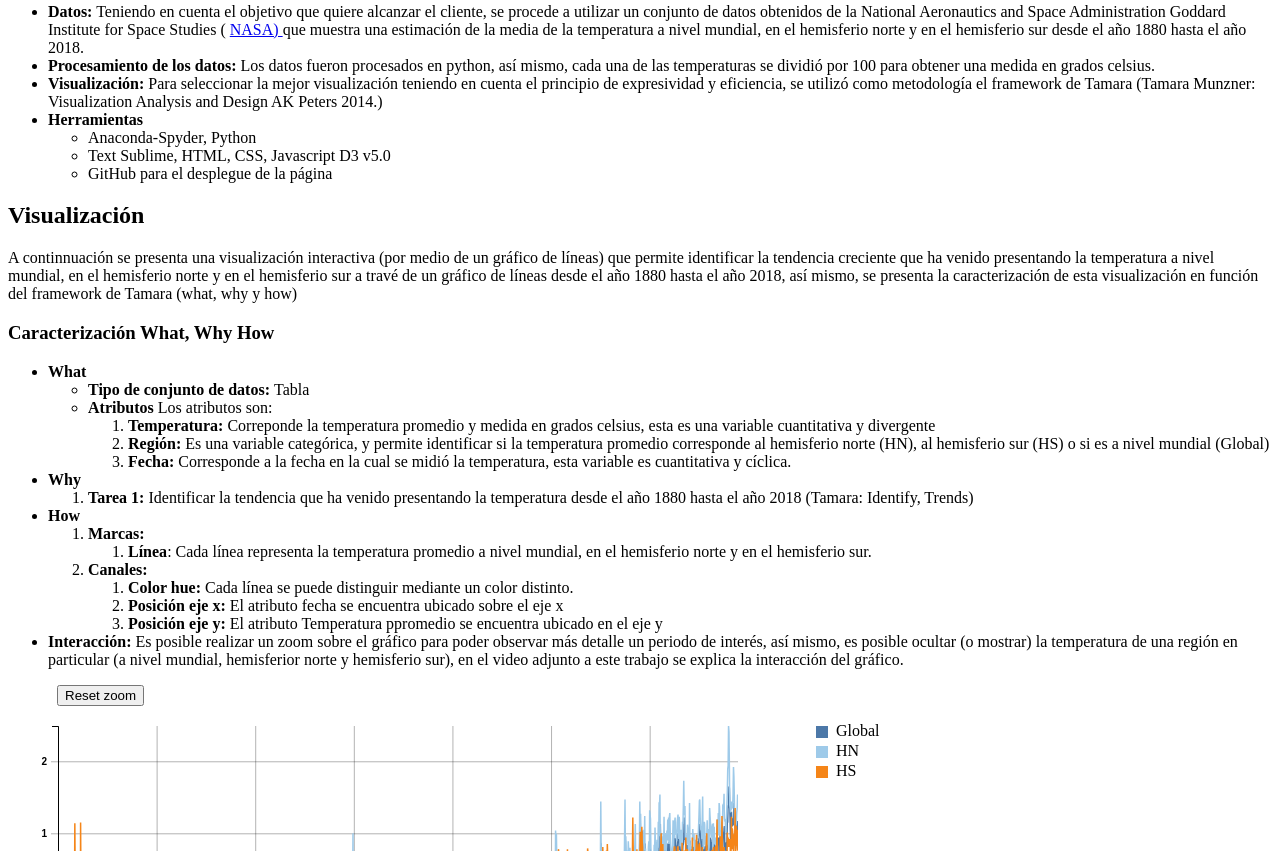
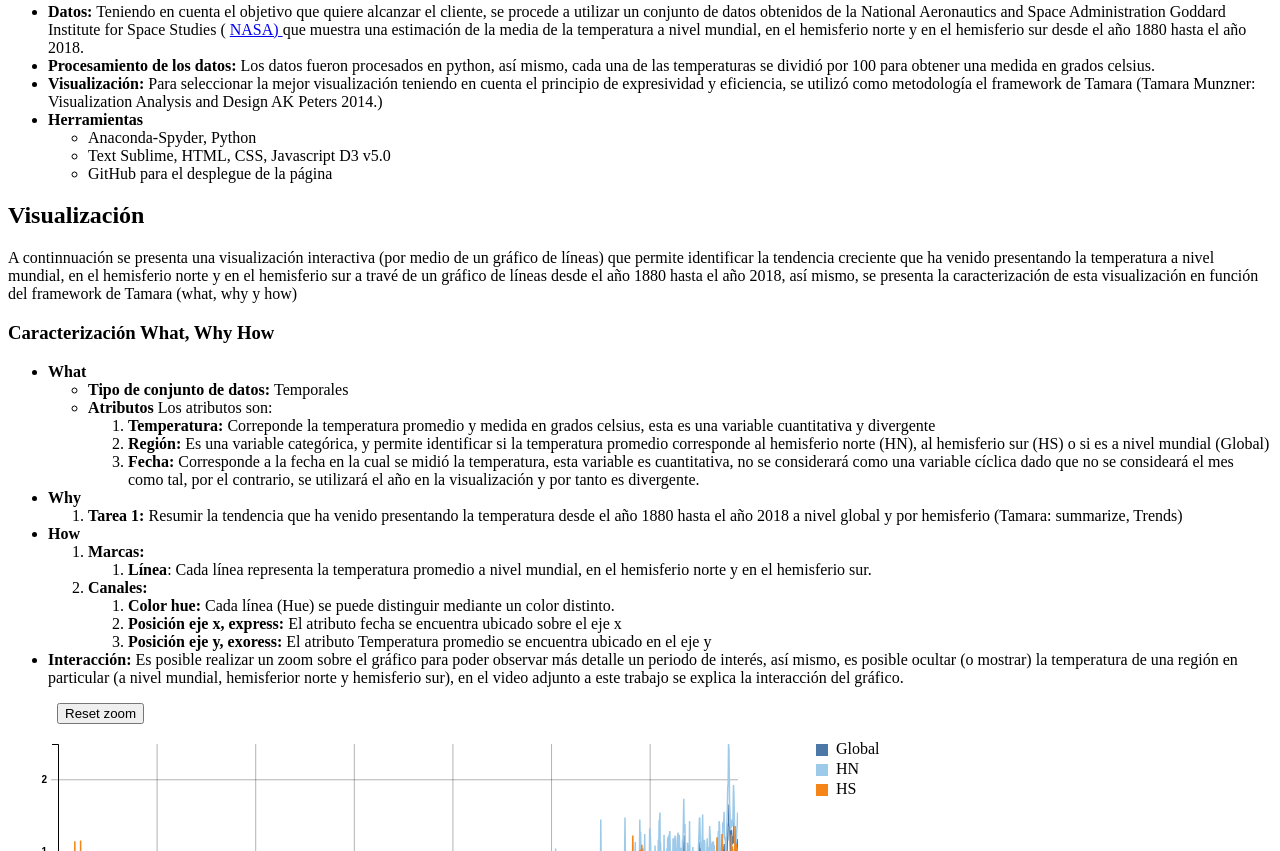
Before and after one commit to hctorresm/El-calentamiento-global-es-un-hecho, a plain HTML site: page index.html in a window 1280 px wide. Shown: the part 479-1330 px from the top of the page. Drawn offline with nearby package versions, Linux system fonts and the light colour scheme; a script that the page names is missing.

Commit message:
Update index.html

```diff
--- a/index.html
+++ b/index.html
@@ -189,12 +189,12 @@ A continnuación se presenta una visualización interactiva (por medio de un gr
 <ul>
     <li> <strong>What</strong>
         <ul>
-            <li> <strong>Tipo de conjunto de datos: </strong> Tabla </li>
+            <li> <strong>Tipo de conjunto de datos: </strong> Temporales </li>
             <li> <strong> Atributos </strong> Los atributos son:
                 <ol>
                     <li> <strong>Temperatura:</strong> Correponde la temperatura promedio y medida en grados celsius, esta es una variable cuantitativa y divergente</li>
                     <li> <strong>Región: </strong> Es una variable categórica, y permite identificar si la temperatura promedio corresponde al hemisferio norte (HN), al hemisferio sur (HS) o si es a nivel mundial (Global)</li>
-                    <li><strong> Fecha: </strong> Corresponde a la fecha en la cual se midió la temperatura, esta variable es cuantitativa y cíclica.</li>
+                    <li><strong> Fecha: </strong> Corresponde a la fecha en la cual se midió la temperatura, esta variable es cuantitativa, no se considerará como una variable cíclica dado que no se consideará el mes como tal, por el contrario, se utilizará el año en la visualización y por tanto es divergente.</li>
                 </ol>
             </li>
         </ul>
@@ -203,7 +203,8 @@ A continnuación se presenta una visualización interactiva (por medio de un gr
 
     <li> <strong> Why </strong>
         <ol>
-            <li> <strong>Tarea 1: </strong> Identificar la tendencia que ha venido presentando la temperatura desde el año 1880  hasta el año 2018 (Tamara: Identify, Trends)  </li>
+            <li> <strong>Tarea 1: </strong> Resumir la tendencia que ha venido presentando la temperatura desde el año 1880  hasta el año 2018 a nivel global y por hemisferio (Tamara:
+summarize, Trends)  </li>
         </ol>
     </li>
 
@@ -216,9 +217,9 @@ A continnuación se presenta una visualización interactiva (por medio de un gr
                  </ol>
             <li> <strong>Canales:</strong>
                 <ol>
-                    <li><strong>Color hue:</strong> Cada línea se puede distinguir mediante un color distinto.</li>
-                    <li><strong> Posición eje x: </strong> El atributo fecha se encuentra ubicado sobre el eje x </li>
-                    <li> <strong> Posición eje y: </strong> El atributo Temperatura ppromedio se encuentra ubicado en el eje y</li>
+                    <li><strong>Color hue:</strong> Cada línea (Hue) se puede distinguir mediante un color distinto.</li>
+                    <li><strong> Posición eje x, express: </strong> El atributo fecha se encuentra ubicado sobre el eje x </li>
+                    <li> <strong> Posición eje y, exoress: </strong> El atributo Temperatura promedio se encuentra ubicado en el eje y</li>
                </ol>
             </li>
         </ol>
```
